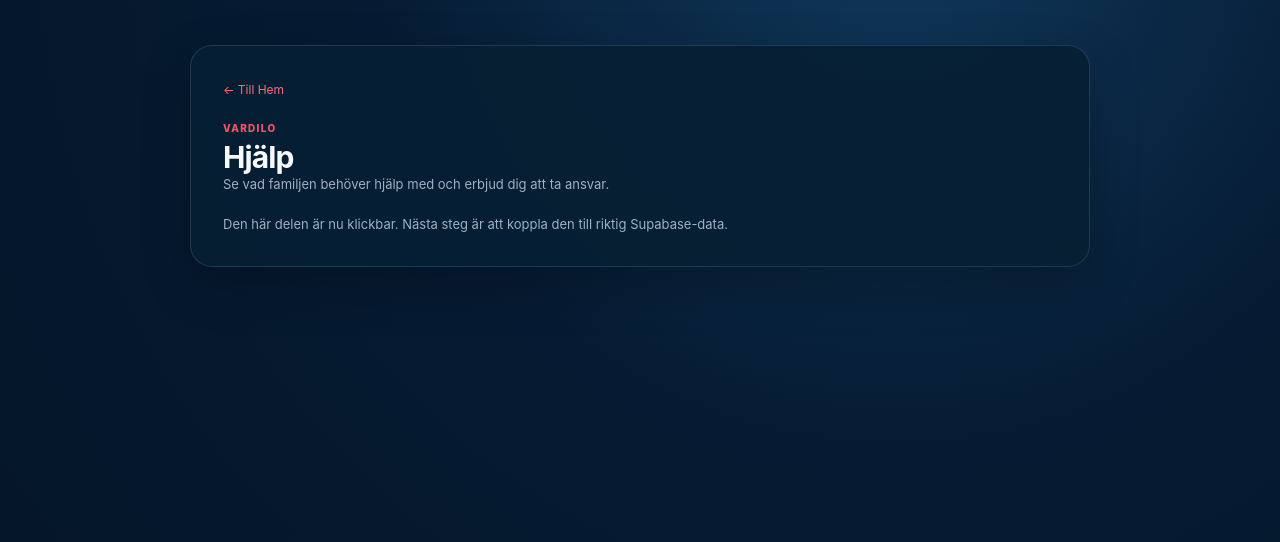
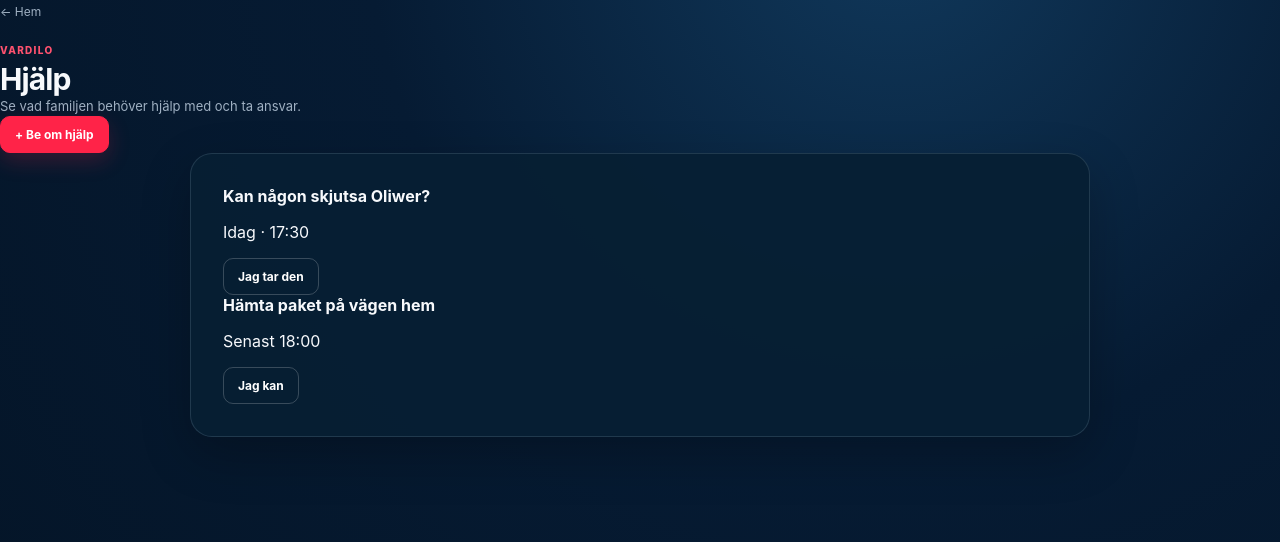
Before and after one commit to AdrianAmbjorn/Vardilo, a Next.js app: page /hjalp in a window 1280 px wide. Shown: the top 542 px of the page. Built offline with nearby package versions, Linux system fonts and the light colour scheme.

Commit message:
Add help route

```diff
--- /dev/null
+++ b/app/hjalp/page.tsx
@@ -0,0 +1,7 @@
+import SectionPage from "../section-page";
+export default function HelpPage() {
+  return <SectionPage title="Hjälp" subtitle="Se vad familjen behöver hjälp med och ta ansvar." items={[
+    { title: "Kan någon skjutsa Oliwer?", meta: "Idag · 17:30", action: "Jag tar den" },
+    { title: "Hämta paket på vägen hem", meta: "Senast 18:00", action: "Jag kan" },
+  ]} actionLabel="+ Be om hjälp" />;
+}
```
